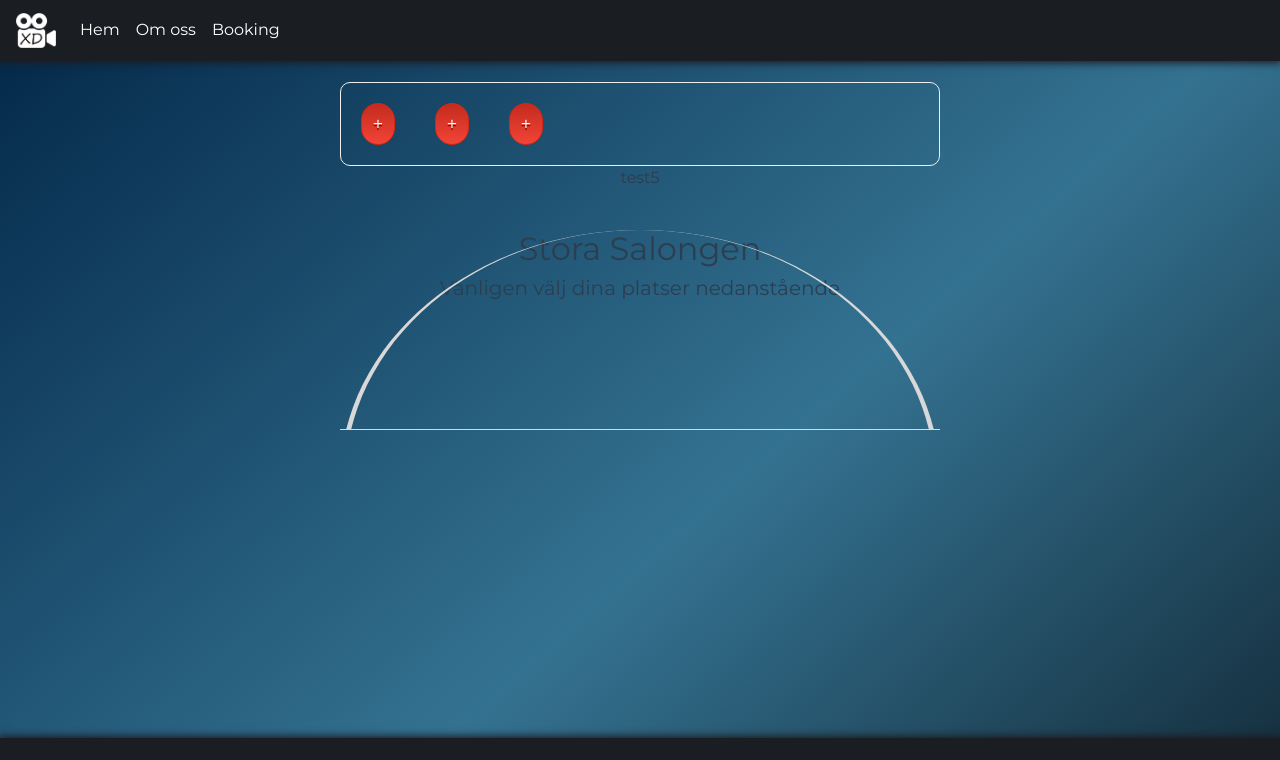
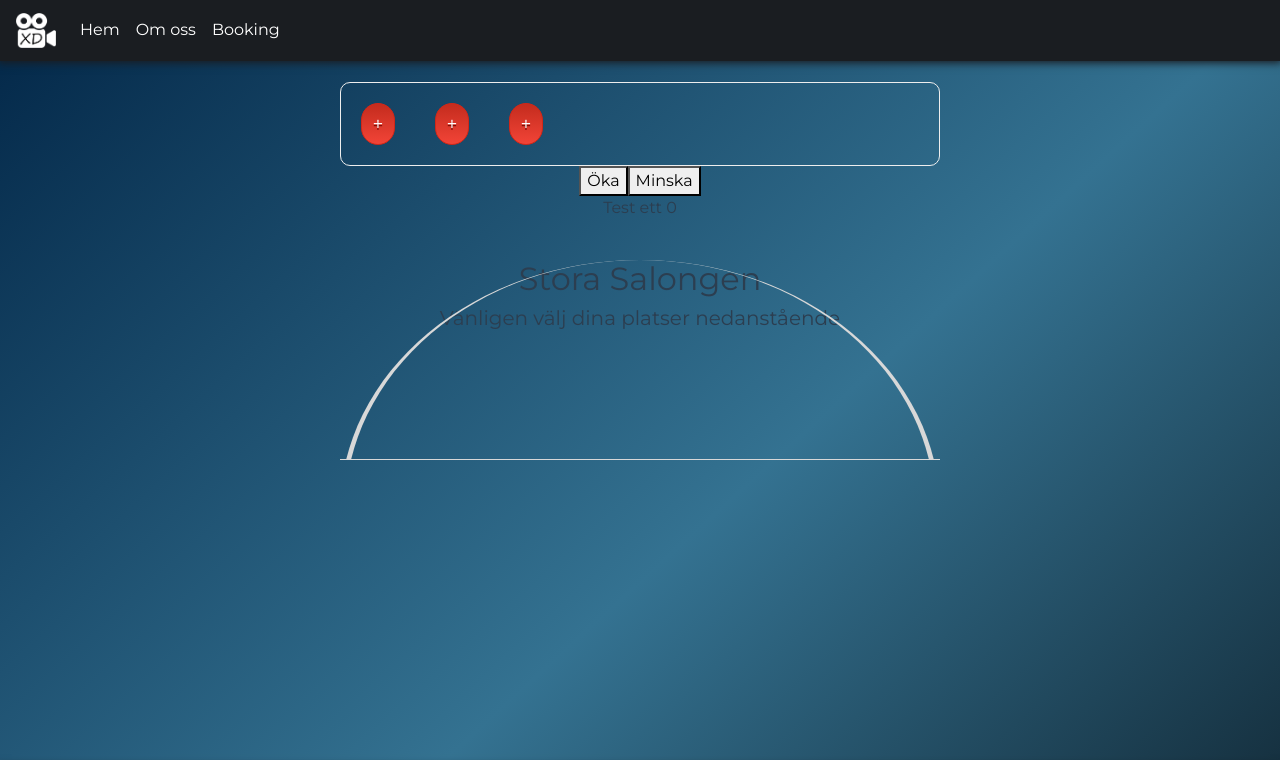
Before and after one commit to MichalK98/Film, a Vue app: page /booking in a window 1280 px wide. Shown: the top 760 px of the page. Built offline with nearby package versions, Linux system fonts and the light colour scheme; grey boxes are pictures that could not be loaded.

Commit message:
Auto stash before merge of "master" and "origin/master"

```diff
--- a/src/views/Booking.vue
+++ b/src/views/Booking.vue
@@ -5,14 +5,14 @@
         <div class="columns">
           <ul class="price">
 
-            <li class="1"><a href="#" class="button" type="button">+</a></li>
+            <li class="1"><a href="#" class="button" v-on:click="toInc">+</a></li>
             <li class="2"><a href="#" class="button">+</a></li>
             <li class="3"><a href="#" class="button">+</a></li>
           </ul>
         </div>
-
-        <p>test{{inc}}</p>
-
+        <button v-on:click="toInc">Öka</button>
+        <button v-on:click="toDec">Minska</button>
+        <p>Test ett {{inc}}</p>
         <br>
 
 <div class="cockpit">
@@ -410,17 +410,19 @@
         components: {
             HelloWorld
         },
-
-        data(){
-          return{
-            inc: 5
+        data() {
+          return {
+            inc: 0
           }
         },
-        methoods: {
-          toInc(){
-            this.inc +=1
-          }
+        methods: {
+        toInc() {
+          this.inc++
+        },
+        toDec() {
+          this.inc--
         }
+      }
     }
 
 </script>
```
